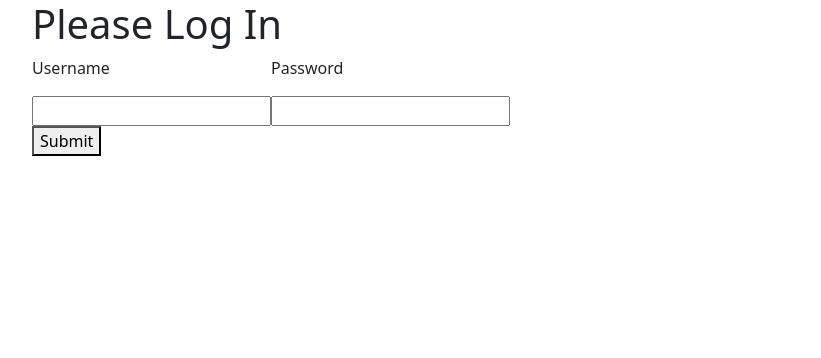
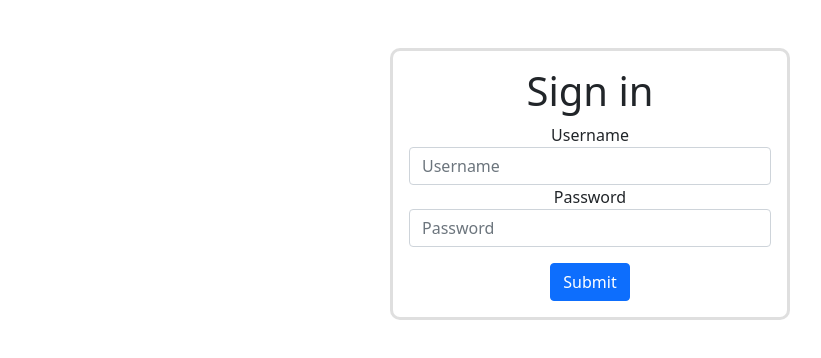
Before and after one commit to Anonymoose524/Contest, a React (Create React App) app in the folder client/: page / in a window 1280 px wide. Shown: the top 358 px of the page, without its empty margins (50-871 px from the left). Built offline with nearby package versions, Linux system fonts and the light colour scheme.

Commit message:
Update login styling

```diff
--- a/client/src/components/auth/Login.js
+++ b/client/src/components/auth/Login.js
@@ -31,30 +31,37 @@ function Login(props) {
     if(!warn) return null;
     return (
       <div>
-        <h1>Incorrect credentials</h1>
+        <p className="py-3 text-danger">Incorrect credentials</p>
       </div>
     );
   }
 
   return(
-      <div className="container">
-        <h1>Please Log In</h1>
-        <form onSubmit={handleSubmit}>
-          <label>
-            <p>Username</p>
-            <input type="text" name="username" />
-          </label>
-          <label>
-            <p>Password</p>
-            <input type="password" name="password" />
-          </label>
-          <div>
-            <button type="submit">Submit</button>
-          </div>
-        </form>
-        <WarningBanner/>
+    <div className="container py-5" style={{"display": "flex", "justify-content": "center"}}>
+      <div className="card" style={{"minWidth": "400px", "borderRadius": "10px", "borderWidth": "medium"}}>
+        <div className="card-body text-center">
+          <h1>Sign in</h1>
+          <form className="form" onSubmit={handleSubmit}>
+            <div>
+              <label htmlFor="username">Username</label>
+              <input className="form-control" placeholder="Username" type="text" id="username" name="username" />
+            </div>
+            <div>
+              <label htmlFor="password">Password</label>
+              <input className="form-control" placeholder="Password" type="password" id="password" name="password" />
+            </div>
+
+            <div>
+              <button className="btn btn-primary mt-3" type="submit">Submit</button>
+            </div>
+            <WarningBanner/>
+          </form>
+
+        </div>
       </div>
-    )
+    </div>
+
+  );
 }
 
 export default Login;
```
